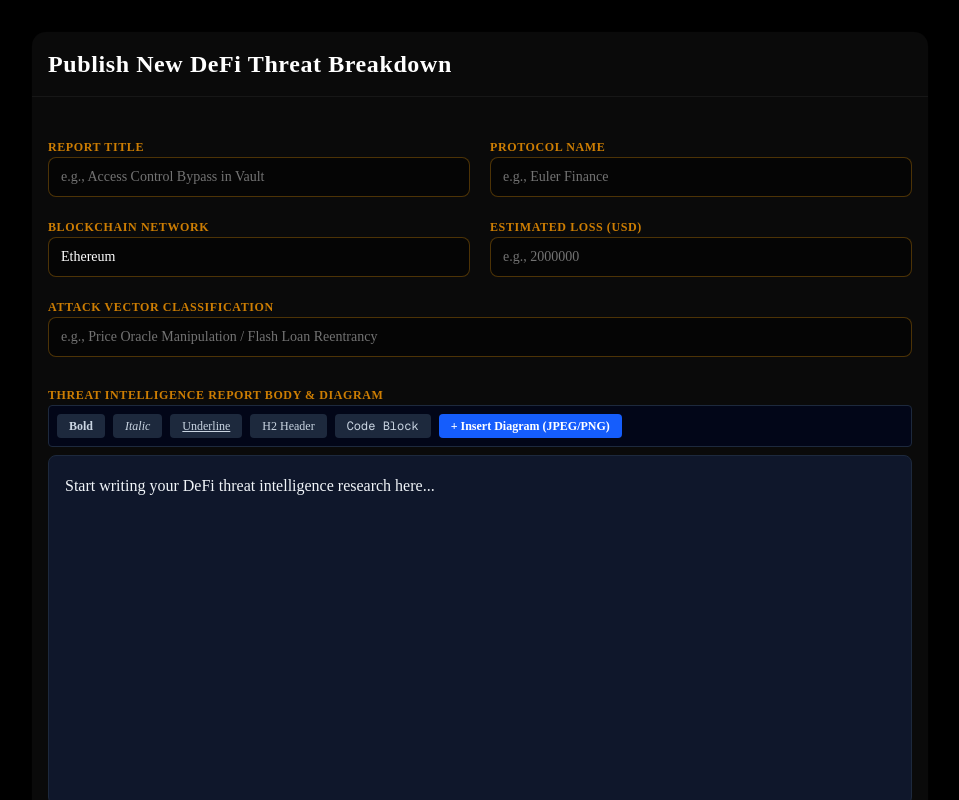
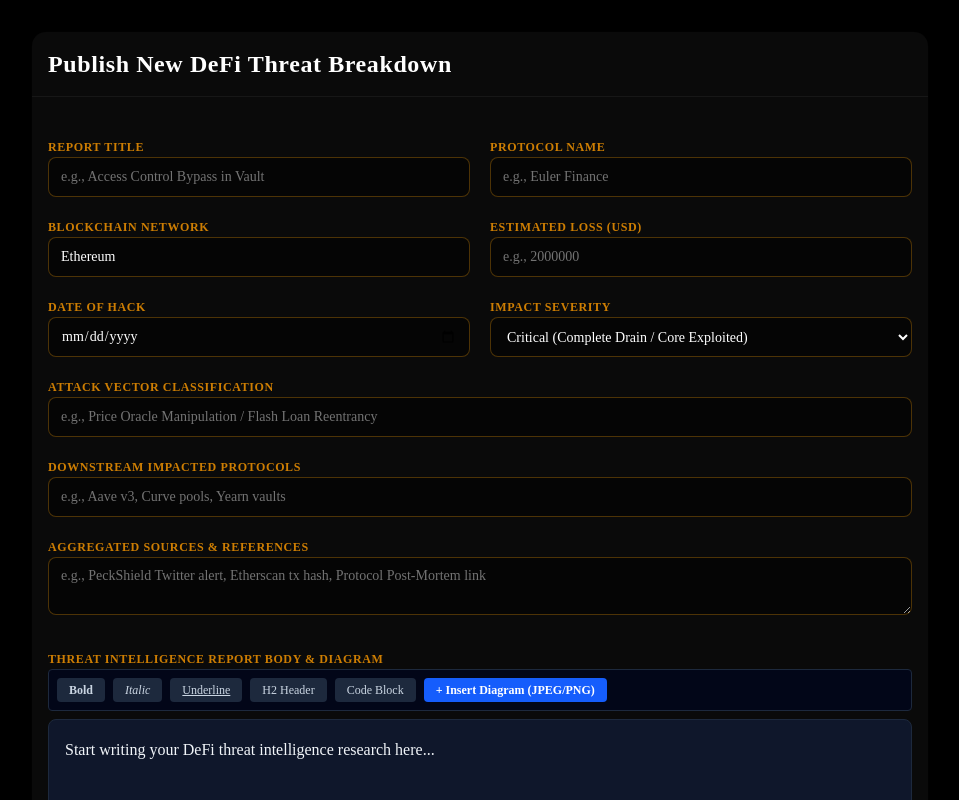
Before and after one commit to Joefitech/defi-threat-intel, a Next.js app: page /admin/dashboard in a window 1280 px wide. Shown: the top 800 px of the page, without its empty margins (160-1119 px from the left). Built offline with nearby package versions, Linux system fonts and the light colour scheme; no server answers; the database is empty.

Commit message:
Update page metadata, remove public publish button, and add threat intel fields

```diff
--- a/app/admin/dashboard/page.tsx
+++ b/app/admin/dashboard/page.tsx
@@ -20,6 +20,10 @@ export default function AdminDashboard() {
   const [chain, setChain] = useState('Ethereum')
   const [loss, setLoss] = useState('')
   const [attackVector, setAttackVector] = useState('')
+  const [dateOfHack, setDateOfHack] = useState('')
+  const [impactLevel, setImpactLevel] = useState('Critical')
+  const [downstreamProtocols, setDownstreamProtocols] = useState('')
+  const [sources, setSources] = useState('')
   const [content, setContent] = useState('')
   const [loading, setLoading] = useState(false)
   const [incidents, setIncidents] = useState<Incident[]>([])
@@ -50,6 +54,10 @@ export default function AdminDashboard() {
         chain,
         loss_usd: Number(loss) || 0,
         attack_vector: attackVector,
+        date_of_hack: dateOfHack || null,
+        impact_level: impactLevel,
+        downstream_protocols: downstreamProtocols,
+        sources,
         content,
         status: 'published'
       }
@@ -65,6 +73,10 @@ export default function AdminDashboard() {
       setProtocol('')
       setLoss('')
       setAttackVector('')
+      setDateOfHack('')
+      setImpactLevel('Critical')
+      setDownstreamProtocols('')
+      setSources('')
       setContent('')
       fetchIncidents()
     }
@@ -156,6 +168,36 @@ export default function AdminDashboard() {
                     className="w-full h-10 px-3 py-2 text-sm rounded-md border focus:outline-none focus:ring-2 focus:ring-amber-500 font-medium placeholder:text-neutral-500"
                   />
                 </div>
+
+                <div className="space-y-2">
+                  <label className="text-xs font-semibold tracking-wider text-amber-500/80 uppercase">
+                    Date of Hack
+                  </label>
+                  <input
+                    type="date"
+                    value={dateOfHack}
+                    onChange={(e) => setDateOfHack(e.target.value)}
+                    style={inputStyle}
+                    className="w-full h-10 px-3 py-2 text-sm rounded-md border focus:outline-none focus:ring-2 focus:ring-amber-500 font-medium"
+                  />
+                </div>
+
+                <div className="space-y-2">
+                  <label className="text-xs font-semibold tracking-wider text-amber-500/80 uppercase">
+                    Impact Severity
+                  </label>
+                  <select
+                    value={impactLevel}
+                    onChange={(e) => setImpactLevel(e.target.value)}
+                    style={inputStyle}
+                    className="w-full h-10 px-3 py-2 text-sm rounded-md border focus:outline-none focus:ring-2 focus:ring-amber-500 font-medium"
+                  >
+                    <option value="Critical">Critical (Complete Drain / Core Exploited)</option>
+                    <option value="High">High (Partial Loss / High Risk)</option>
+                    <option value="Medium">Medium (Oracle / Transient Debt)</option>
+                    <option value="Low">Low (Informational / Unused Contract)</option>
+                  </select>
+                </div>
               </div>
 
               <div className="space-y-2">
@@ -169,6 +211,33 @@ export default function AdminDashboard() {
                   style={inputStyle}
                   className="w-full h-10 px-3 py-2 text-sm rounded-md border focus:outline-none focus:ring-2 focus:ring-amber-500 font-medium placeholder:text-neutral-500"
                   required
+                />
+              </div>
+
+              <div className="space-y-2">
+                <label className="text-xs font-semibold tracking-wider text-amber-500/80 uppercase">
+                  Downstream Impacted Protocols
+                </label>
+                <input
+                  placeholder="e.g., Aave v3, Curve pools, Yearn vaults"
+                  value={downstreamProtocols}
+                  onChange={(e) => setDownstreamProtocols(e.target.value)}
+                  style={inputStyle}
+                  className="w-full h-10 px-3 py-2 text-sm rounded-md border focus:outline-none focus:ring-2 focus:ring-amber-500 font-medium placeholder:text-neutral-500"
+                />
+              </div>
+
+              <div className="space-y-2">
+                <label className="text-xs font-semibold tracking-wider text-amber-500/80 uppercase">
+                  Aggregated Sources & References
+                </label>
+                <textarea
+                  placeholder="e.g., PeckShield Twitter alert, Etherscan tx hash, Protocol Post-Mortem link"
+                  rows={2}
+                  value={sources}
+                  onChange={(e) => setSources(e.target.value)}
+                  style={inputStyle}
+                  className="w-full px-3 py-2 text-sm rounded-md border focus:outline-none focus:ring-2 focus:ring-amber-500 font-medium placeholder:text-neutral-500"
                 />
               </div>
 
--- a/app/layout.tsx
+++ b/app/layout.tsx
@@ -1,29 +1,24 @@
-import type { Metadata } from "next";
-import { Geist, Geist_Mono } from "next/font/google";
-import "./globals.css";
-
-const geistSans = Geist({
-  variable: "--font-geist-sans",
-  subsets: ["latin"],
-});
-
-const geistMono = Geist_Mono({
-  variable: "--font-geist-mono",
-  subsets: ["latin"],
-});
+import type { Metadata } from 'next'
+import './globals.css'
 
 export const metadata: Metadata = {
-  title: "Create Next App",
-  description: "Generated by create next app",
-};
+  title: 'DeFi Threat Intelligence Feed | Real-time Exploits & Post-Mortems',
+  description: 'Real-time repository of decentralized finance security exploits, post-mortems, and attack vectors.',
+  icons: {
+    icon: '/favicon.ico',
+  },
+}
 
-export default function RootLayout({ children }: LayoutProps<"/">) {
+export default function RootLayout({
+  children,
+}: {
+  children: React.ReactNode
+}) {
   return (
-    <html
-      lang="en"
-      className={`${geistSans.variable} ${geistMono.variable} h-full antialiased`}
-    >
-      <body className="min-h-full flex flex-col">{children}</body>
+    <html lang="en">
+      <body className="bg-black text-white font-sans antialiased">
+        {children}
+      </body>
     </html>
-  );
+  )
 }
--- a/lib/supabase.ts
+++ b/lib/supabase.ts
@@ -1,6 +1,9 @@
 import { createClient } from '@supabase/supabase-js'
 
-const supabaseUrl = process.env.NEXT_PUBLIC_SUPABASE_URL || 'https://placeholder.supabase.co'
-const supabaseAnonKey = process.env.NEXT_PUBLIC_SUPABASE_ANON_KEY || 'placeholder'
+const rawUrl = process.env.NEXT_PUBLIC_SUPABASE_URL
+const rawKey = process.env.NEXT_PUBLIC_SUPABASE_ANON_KEY
+
+const supabaseUrl = rawUrl && rawUrl.startsWith('http') ? rawUrl : 'https://placeholder.supabase.co'
+const supabaseAnonKey = rawKey || 'placeholder-anon-key'
 
 export const supabase = createClient(supabaseUrl, supabaseAnonKey)
```
